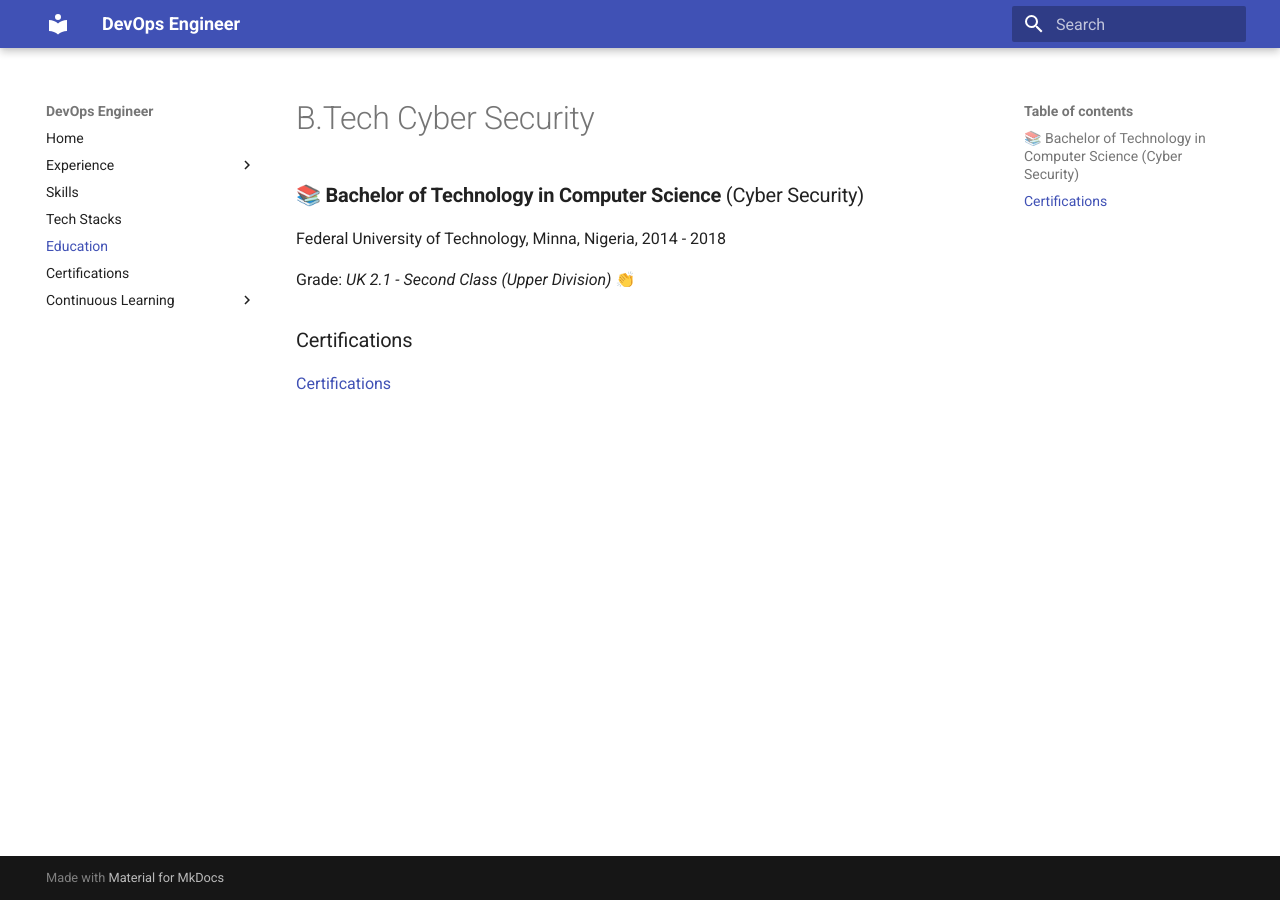
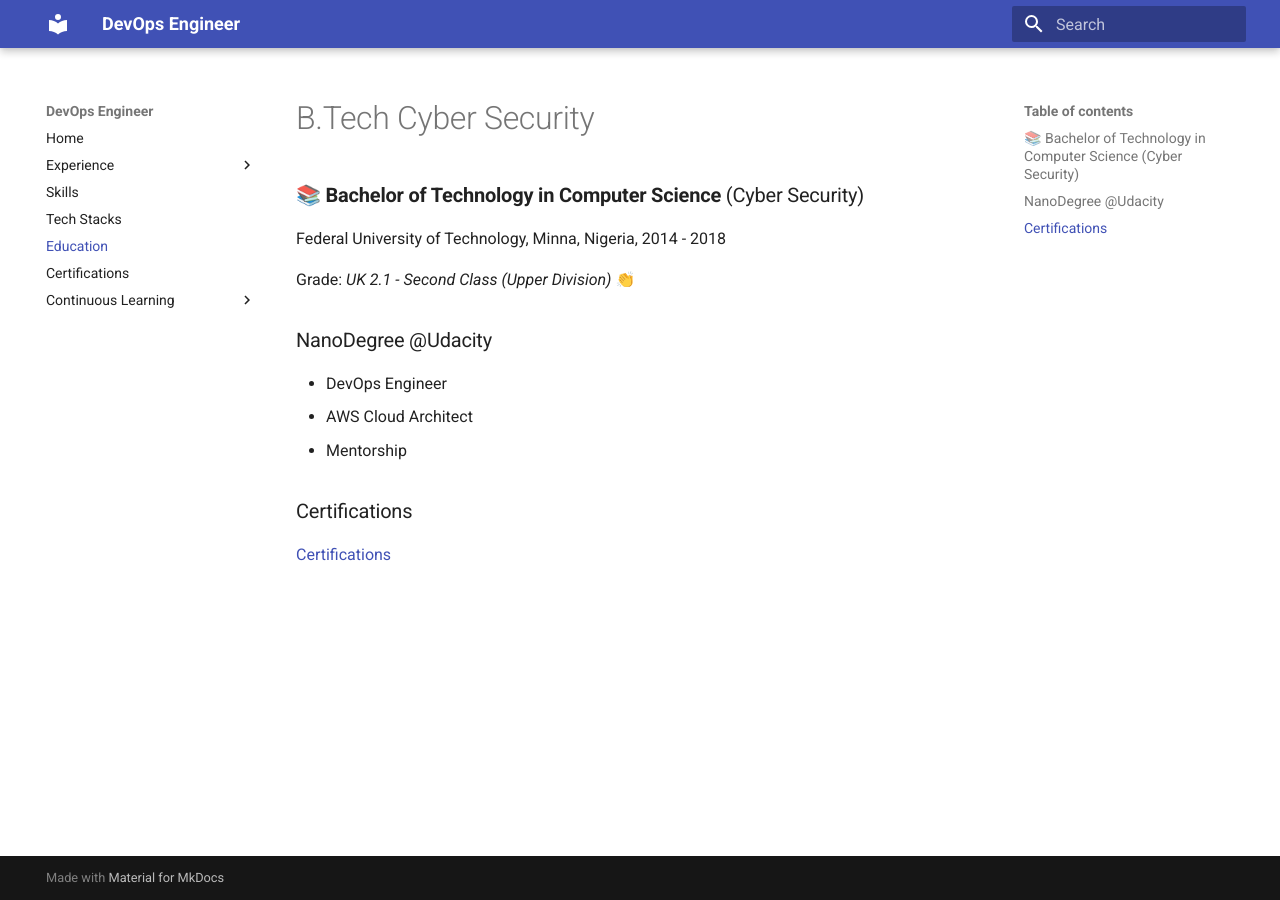
Before and after one commit to eedygreen/isah-idris-DevOps-Engineer-resume, an MkDocs documentation site: the page built from docs/education/B Tech Cyber Security.md, in a window 1280 px wide. Built offline with MkDocs 1.6.1 and Material for MkDocs 9.7.7, drawn with Linux system fonts in a browser that asks for light colours.

Commit message:
update nanodegree education

```diff
--- a/docs/education/B Tech Cyber Security.md
+++ b/docs/education/B Tech Cyber Security.md
@@ -5,6 +5,11 @@ Federal University of Technology, Minna, Nigeria, 2014 - 2018
 
 Grade: *UK 2.1 - Second Class (Upper Division)* 👏
 
+### NanoDegree @Udacity
+- DevOps Engineer
+- AWS Cloud Architect
+- Mentorship
+
 ### Certifications
 
 [Certifications](https://eedygree.github.io/certification/Certifications)
```
